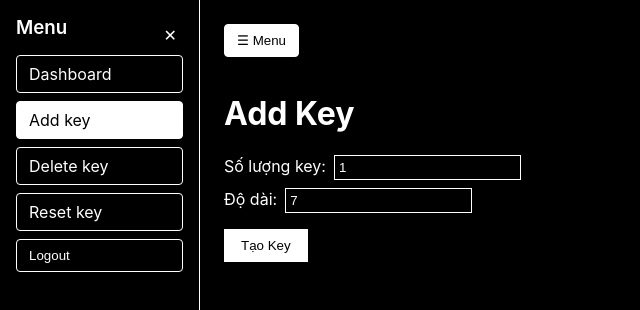
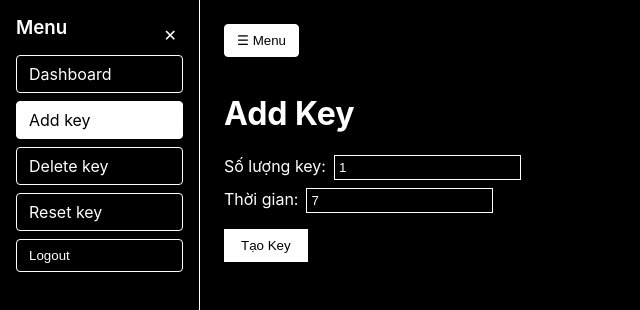
Before and after one commit to abxst/fe-webpanel, a React (Create React App) app: page /add-key in a window 1280 px wide. Shown: the top 310 px of the page, without its empty margins (0-640 px from the left). Built offline with nearby package versions, Linux system fonts and the light colour scheme.

Commit message:
fix tiếng việt

```diff
--- a/src/app/add-key/AddKey.jsx
+++ b/src/app/add-key/AddKey.jsx
@@ -43,7 +43,7 @@ export default function AddKey() {
           />
         </label>
         <label style={{ display: 'block', marginBottom: '16px', color: '#ffffff' }}>
-          Độ dài:
+          Thời gian:
           <input
             type="number"
             value={length}
```
